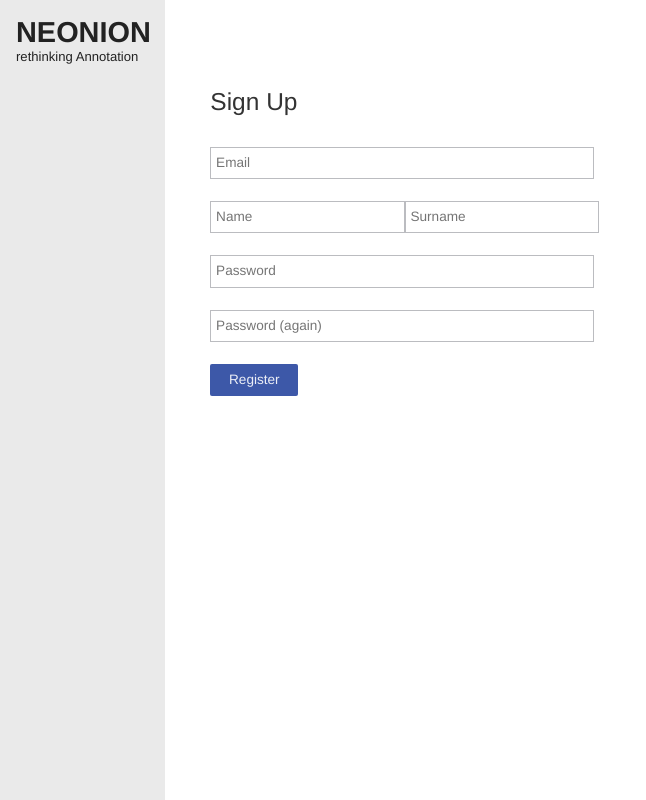
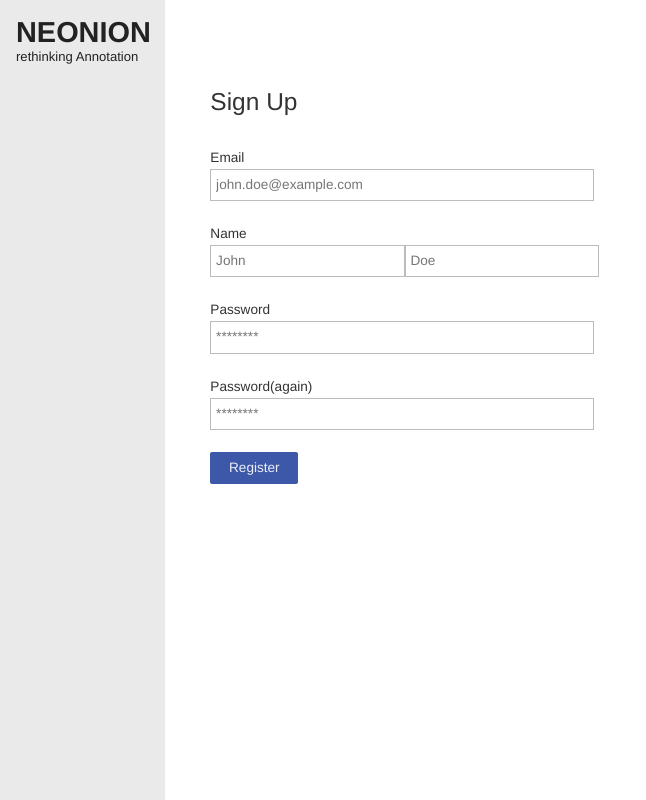
Before and after one commit to FUB-HCC/neonion, a Django app: page /accounts/register/ in a window 1280 px wide. Shown: the whole page, without its empty margins (0-646 px from the left). Run offline with Django 3.2, Linux system fonts and the light colour scheme; parts of the project's set-up code (start-up, migrations or seed data) failed here and were passed over; some libraries are stand-ins or nearby versions.

Commit message:
added propper label and placeholder

```diff
--- a/Annotation/templates/accounts/login.html
+++ b/Annotation/templates/accounts/login.html
@@ -12,7 +12,8 @@
 
     <form class="width-50" action="" method="post">
         {% csrf_token %}
-        {{ form.as_p }}
+        <p><label class="sticky">{{ form.email.label }}{{ form.email }}</label></p>
+        <p><label class="sticky">{{ form.password.label }}{{ form.password }}</label></p>
         <button class="btn-blue">Sign in</button>
         <span class="small right">Forgot password? <a href="#">click here</a></span><br>
     </form>
--- a/Annotation/templates/accounts/register.html
+++ b/Annotation/templates/accounts/register.html
@@ -9,10 +9,10 @@
     <form class="width-50" action="" method="post">
         {% csrf_token %}
         <!-- {{ form.as_p }} -->
-        <p>{{ form.email }}</p>
-        <p>{{ form.name }}{{ form.surname}}</p>
-        <p>{{ form.password1 }}</p>
-        <p>{{ form.password2 }}</p>
+        <p><label class="sticky">{{ form.email.label }}{{ form.email }}</label></p>
+        <p><label class="sticky">{{ form.name.label }}<br/>{{ form.name}}{{ form.surname}}</label></p>
+        <p><label class="sticky">{{ form.password1.label }}{{ form.password1 }}</label></p>
+        <p><label class="sticky">{{ form.password2.label }}{{ form.password2 }}</label></p>
         <button class="btn-blue">Register</button>
     </form>
 </div>
--- a/accounts/forms/register.py
+++ b/accounts/forms/register.py
@@ -9,41 +9,41 @@ class RegistrationForm(forms.ModelForm):
     """
     email = forms.EmailField(widget=forms.EmailInput(
         attrs={
-            'placeholder': 'Email',
+            'placeholder': 'john.doe@example.com',
             'class': 'width-100',
         }),
-        label='')
+        label='Email')
 
     name = forms.CharField( widget=forms.TextInput(
         attrs={
-            'placeholder': 'Name',
+            'placeholder': 'John',
             'class': 'width-50',
         }
         ),
-        label='')
+        label='Name')
 
 
     surname = forms.CharField( widget=forms.TextInput(
         attrs={
-            'placeholder': 'Surname',
+            'placeholder': 'Doe',
             'class': 'width-50',
         }
         ),
-        label='')
+        label='Surname')
 
     password1 = forms.CharField(widget=forms.PasswordInput(
         attrs={
-            'placeholder': 'Password',
+            'placeholder': '********',
             'class': 'width-100',
         }),
-        label='')
+        label='Password')
 
     password2 = forms.CharField(widget=forms.PasswordInput(
         attrs={
-            'placeholder': 'Password (again)',
+            'placeholder': '********',
             'class': 'width-100',
         }),
-        label='')
+        label='Password(again)')
 
 
     class Meta:
```
Also changed, not shown: accounts/forms/authenticate.py (+4 -4 lines), db.sqlite3.
